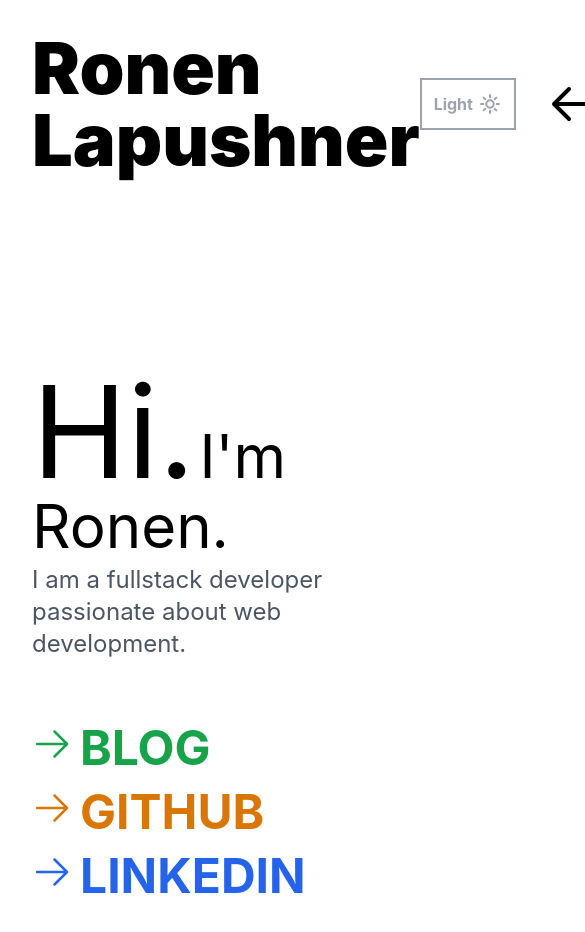
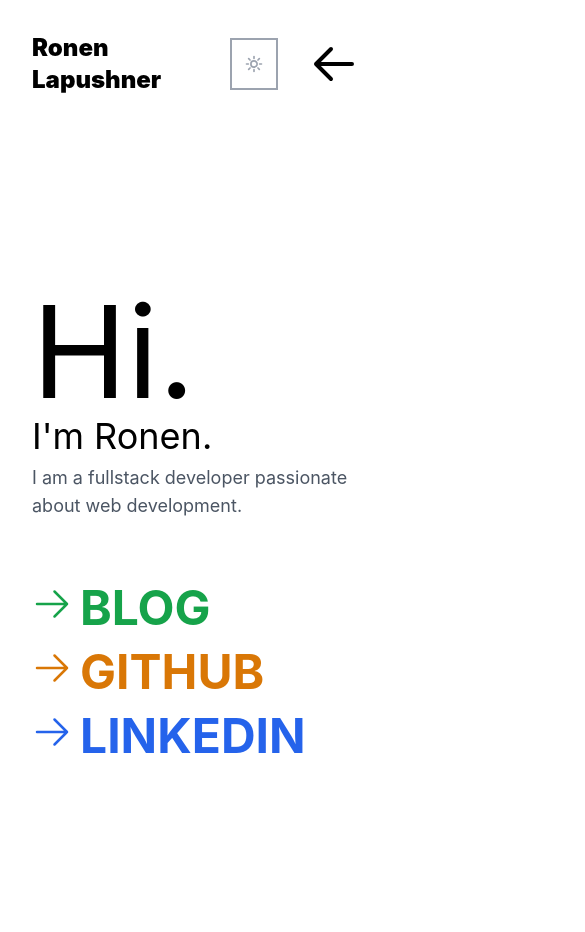
Before and after one commit to ronen25/ronen.xyz, an Astro site: page / in a window 390 px wide. Shown: the whole page, 585 px wide, since content can reach past the window. After the commit the page ends 844 px from the top, so only its background shows below. Built offline with nearby package versions, Linux system fonts and the light colour scheme; Astro itself is replaced by a stand-in of ours.

Commit message:
Mobile responsive design for main page

```diff
--- a/src/components/AboutMe.astro
+++ b/src/components/AboutMe.astro
@@ -1,10 +1,10 @@
 <div class='flex flex-col'>
-  <div>
+  <div class='flex flex-col sm:flex-row items-baseline'>
     <span class='text-9xl items-baseline'>Hi.</span>
-    <span class='text-6xl'>I'm Ronen.</span>
+    <span class='text-4xl sm:text-6xl'>I'm Ronen.</span>
   </div>
 
-  <div class='text-2xl text-gray-600 mt-2'>
+  <div class='text-lg sm:text-2xl text-gray-600 mt-2'>
     I am a fullstack developer passionate about web development.
   </div>
 </div>
--- a/src/components/Header.astro
+++ b/src/components/Header.astro
@@ -1,13 +1,12 @@
 ---
-import BackButton from "./BackButton.astro";
-import ThemeToggle from "./ThemeToggle";
-
+import BackButton from './BackButton.astro';
+import ThemeToggle from './ThemeToggle';
 ---
 
-<div class="flex justify-between">
-	<p class="font-black text-7xl">Ronen Lapushner</p>
-    <div class="flex items-center space-x-8">
-        <ThemeToggle client:only="solid" />
-        <BackButton />
-    </div>
+<div class='flex flex-row justify-between sm:items-center'>
+  <p class='font-black text-2xl sm:text-4xl md:text-6xl xl:text-7xl'>Ronen Lapushner</p>
+  <div class='flex items-center space-x-8'>
+    <ThemeToggle client:only='solid' />
+    <BackButton />
+  </div>
 </div>
--- a/src/components/ThemeToggle.tsx
+++ b/src/components/ThemeToggle.tsx
@@ -21,10 +21,10 @@
 
   return (
     <div
-      class='border-2 p-3 cursor-pointer border-gray-400 w-24 flex justify-between transition-all justify-center'
+      class='border-2 p-3 cursor-pointer border-gray-400 w-12 sm:w-24 flex justify-between transition-all'
       onClick={onButtonClick}
     >
-      <span class='font-bold text-gray-400'>{prettyThemeName()}</span>
+      <span class='font-bold text-gray-400 hidden sm:block'>{prettyThemeName()}</span>
       {theme() === 'light' ? <SunIcon /> : <MoonIcon />}
     </div>
   );
```
